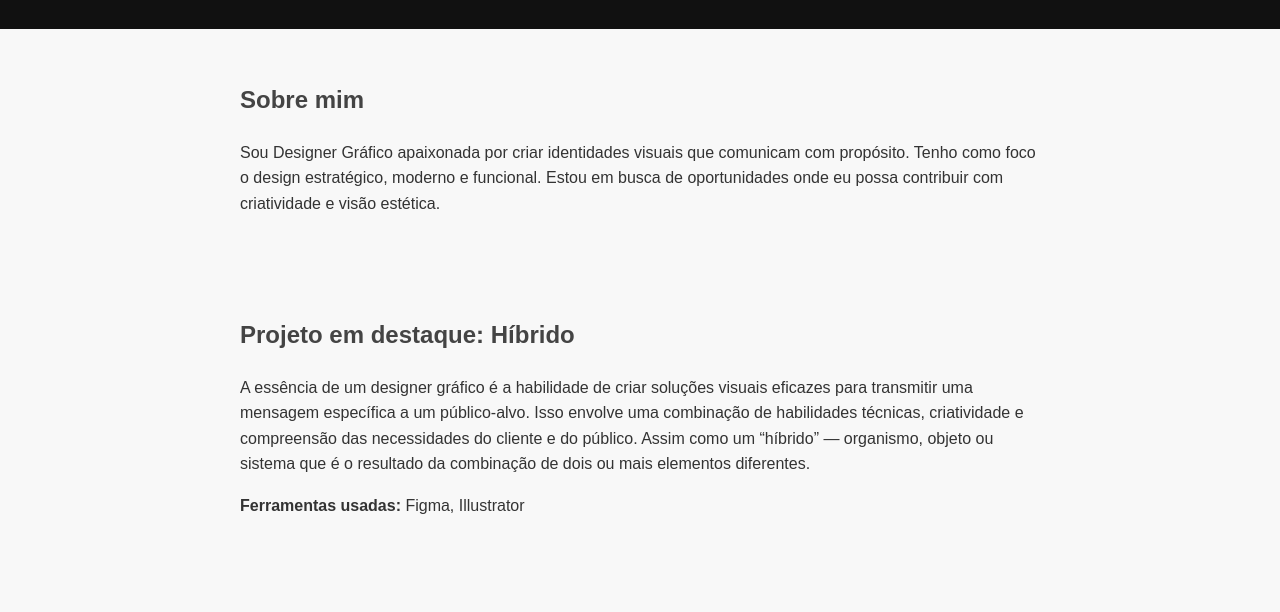
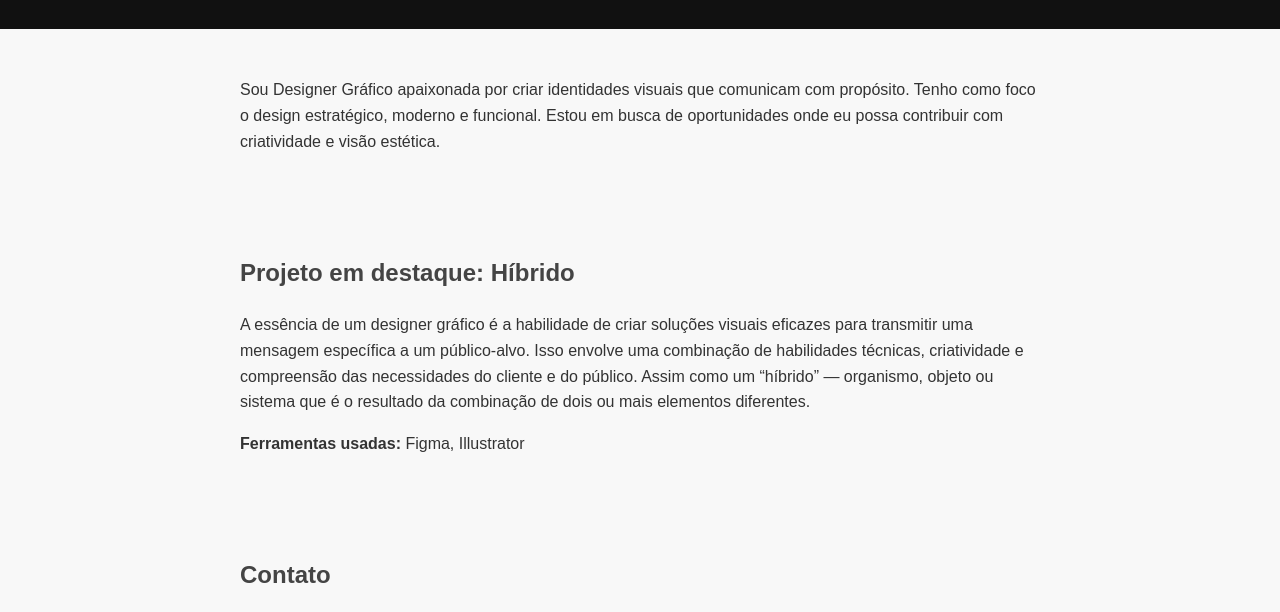
Before and after one commit to hibridodg/portifolio, a plain HTML site: page index.html in a window 1280 px wide. Shown: the part 145-757 px from the top of the page. Drawn offline with Linux system fonts and the light colour scheme.

Commit message:
Update index.html

```diff
--- a/index.html
+++ b/index.html
@@ -14,7 +14,6 @@
     </header>
 
     <section class="intro">
-        <h2>Sobre mim</h2>
         <p>Sou Designer Gráfico apaixonada por criar identidades visuais que comunicam com propósito. Tenho como foco o design estratégico, moderno e funcional. Estou em busca de oportunidades onde eu possa contribuir com criatividade e visão estética.</p>
     </section>
 
```
